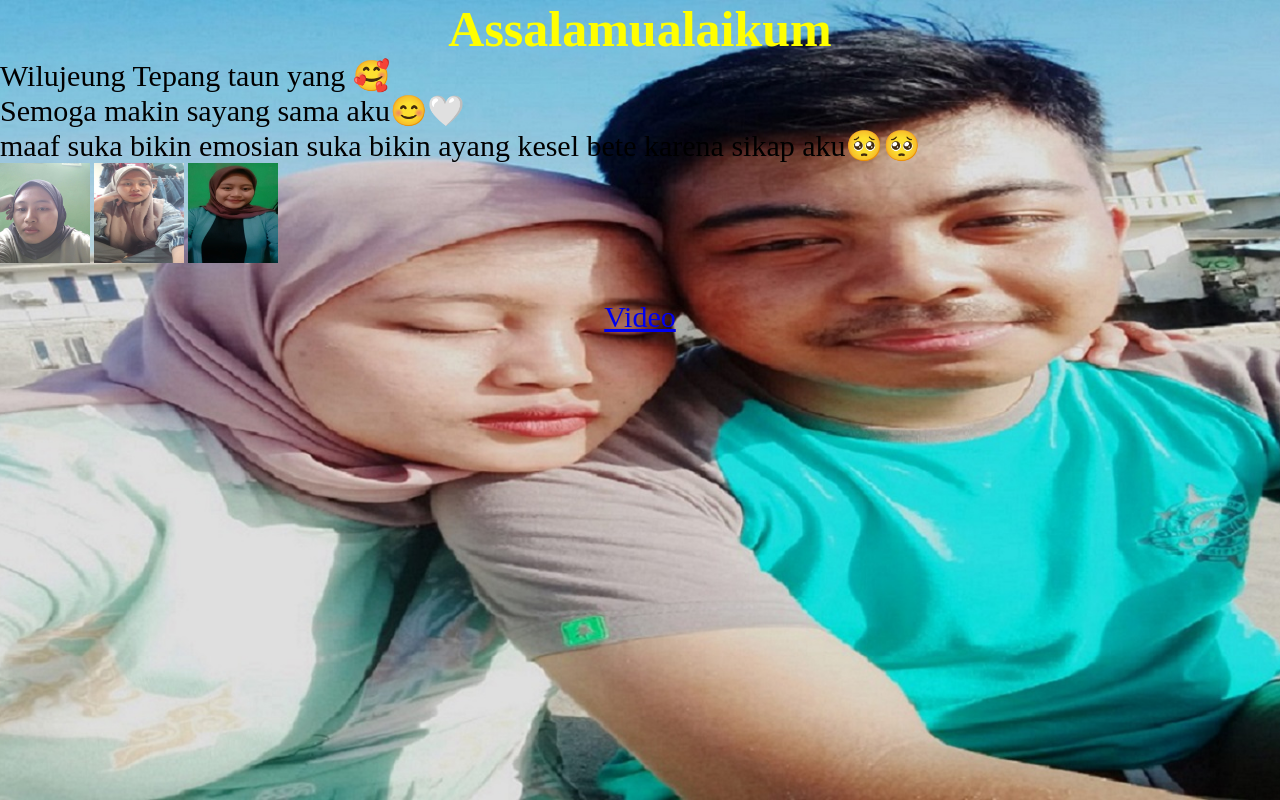
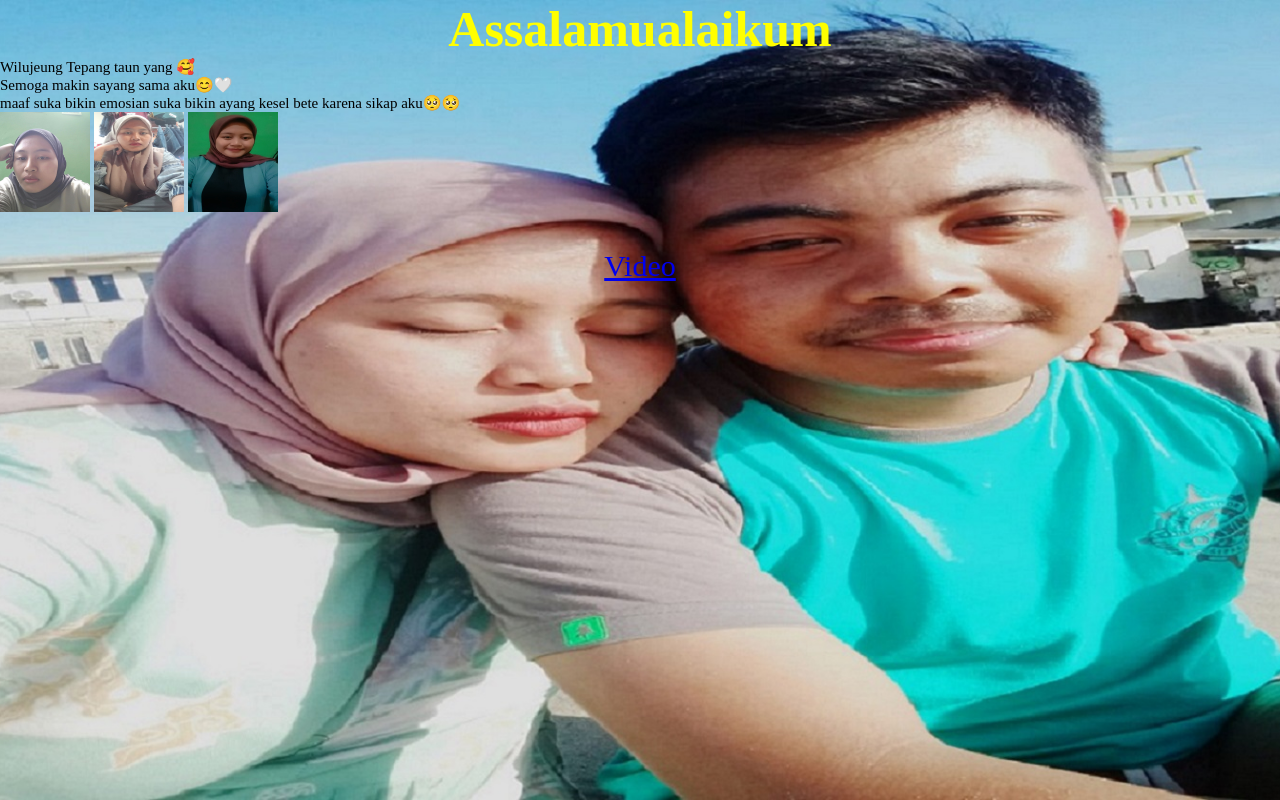
Before and after one commit to zacky310895/HBD, a plain HTML site: page Isi.html in a window 1280 px wide. Drawn offline with Linux system fonts and the light colour scheme.

Commit message:
Update style.css

```diff
--- a/style.css
+++ b/style.css
@@ -40,13 +40,13 @@ html {
     color: yellow;
 }
 .p1{
-    font-size: 30px;
+    font-size: 15px;
 }
 .p2{
-    font-size: 30px;
+    font-size: 15px;
 }
 .p3{
-    font-size: 30px;
+    font-size: 15px;
 }
 
 .backround{
```
